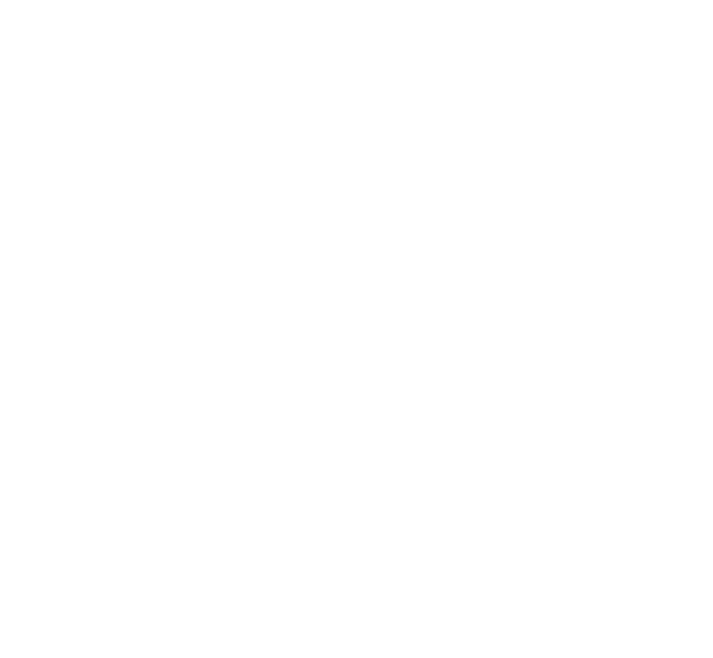
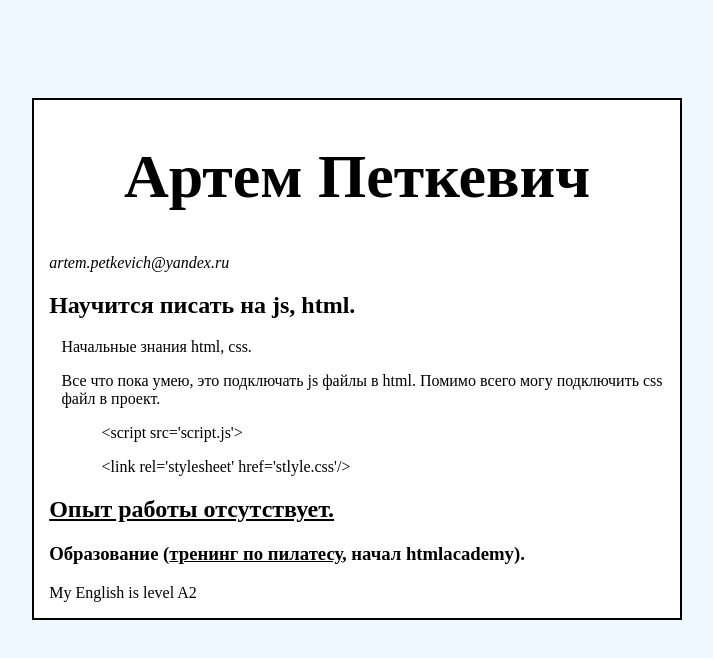
Before and after one commit to pal4444/rsschool-cv, a plain HTML site: page index.html in a window 1280 px wide. Shown: the whole page, without its empty margins (283-996 px from the left). Drawn offline with Linux system fonts and the light colour scheme.

Commit message:
feat: done html and css layout cv

```diff
--- a/index.html
+++ b/index.html
@@ -1,10 +1,32 @@
 <!DOCTYPE html>
-<html lang="en">
+<html lang="en" xmlns="http://www.w3.org/1999/html" xmlns="http://www.w3.org/1999/html">
 <head>
+    <link rel="stylesheet" href="style.css">
     <meta charset="UTF-8">
-    <title>Title</title>
+    <title>CV Petkevich Artem</title>
 </head>
 <body>
+<div class="customBorderContent card">
+<h1 class="name">Артем Петкевич</h1>
+<p><i>artem.petkevich@yandex.ru</i></p>
+<h2><b>Научится писать на js, html.</b></h2>
+<div class="textPaddingLeft">
 
+<p>Начальные знания html, css.</p>
+<p>Все что пока умею, это подключать js файлы в html. Помимо всего могу подключить css файл в проект.</p>
+<blockquote>
+    <p>
+        &lt;script src='script.js'&gt;
+    </p>
+    <p>
+        &lt;link rel='stylesheet' href='stlyle.css'/&gt;
+    </p>
+</blockquote>
+
+</div>
+    <h2><u>Опыт работы отсутствует.</u></h2>
+<h3>Образование (<u>тренинг по пилатесу</u>, начал htmlacademy).</h3>
+<p>My English is level A2</p>
+</div>
 </body>
 </html>
--- a/style.css
+++ b/style.css
@@ -0,0 +1,23 @@
+
+.name {
+    font-size: 62px;
+    text-align: center;
+}
+
+body {
+    padding: 7% 24% 0;
+    background-color: aliceblue;
+}
+
+.textPaddingLeft {
+    margin-left: 2%;
+}
+
+.customBorderContent {
+    border: 2px solid black;
+}
+
+.card {
+    padding: 0 15px 0;
+    background-color: white;
+}
```
